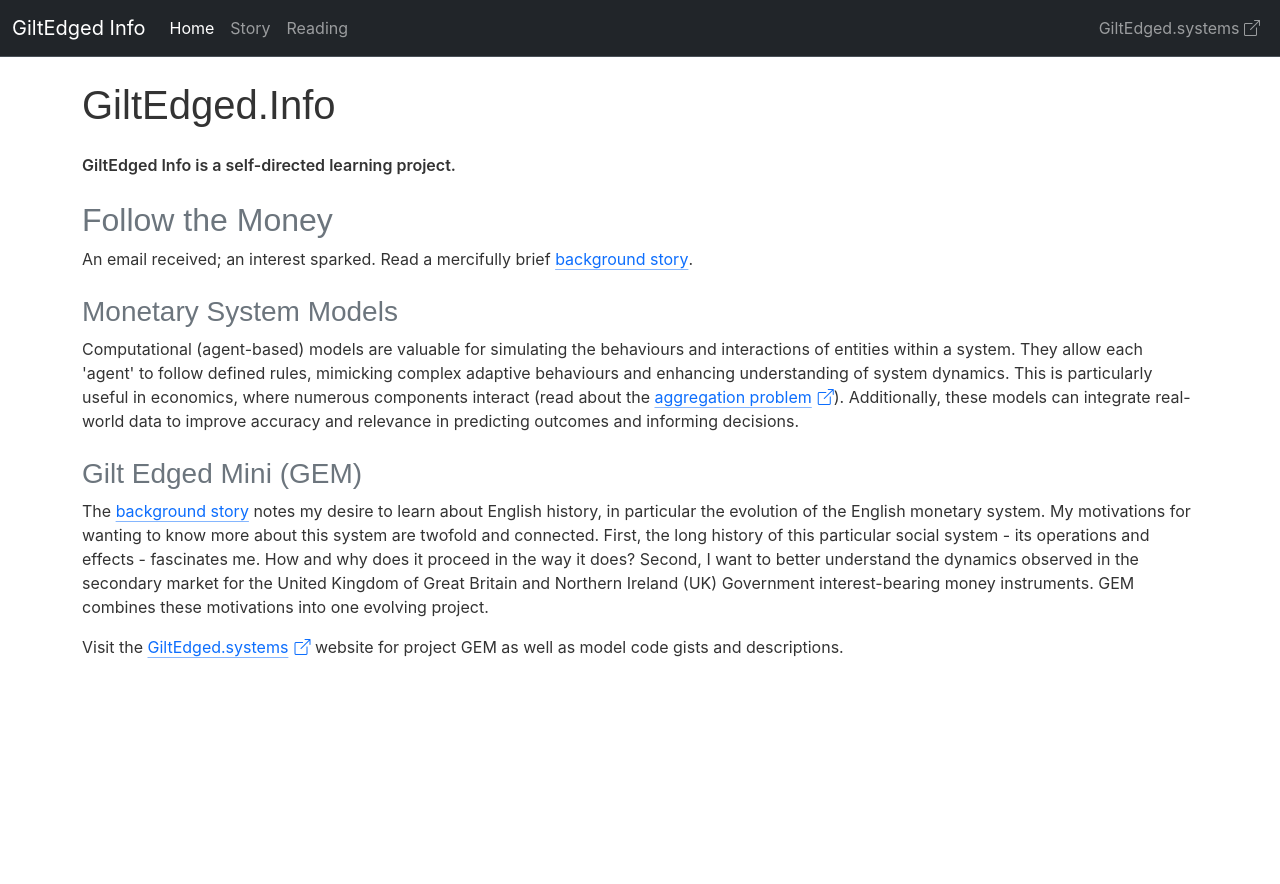
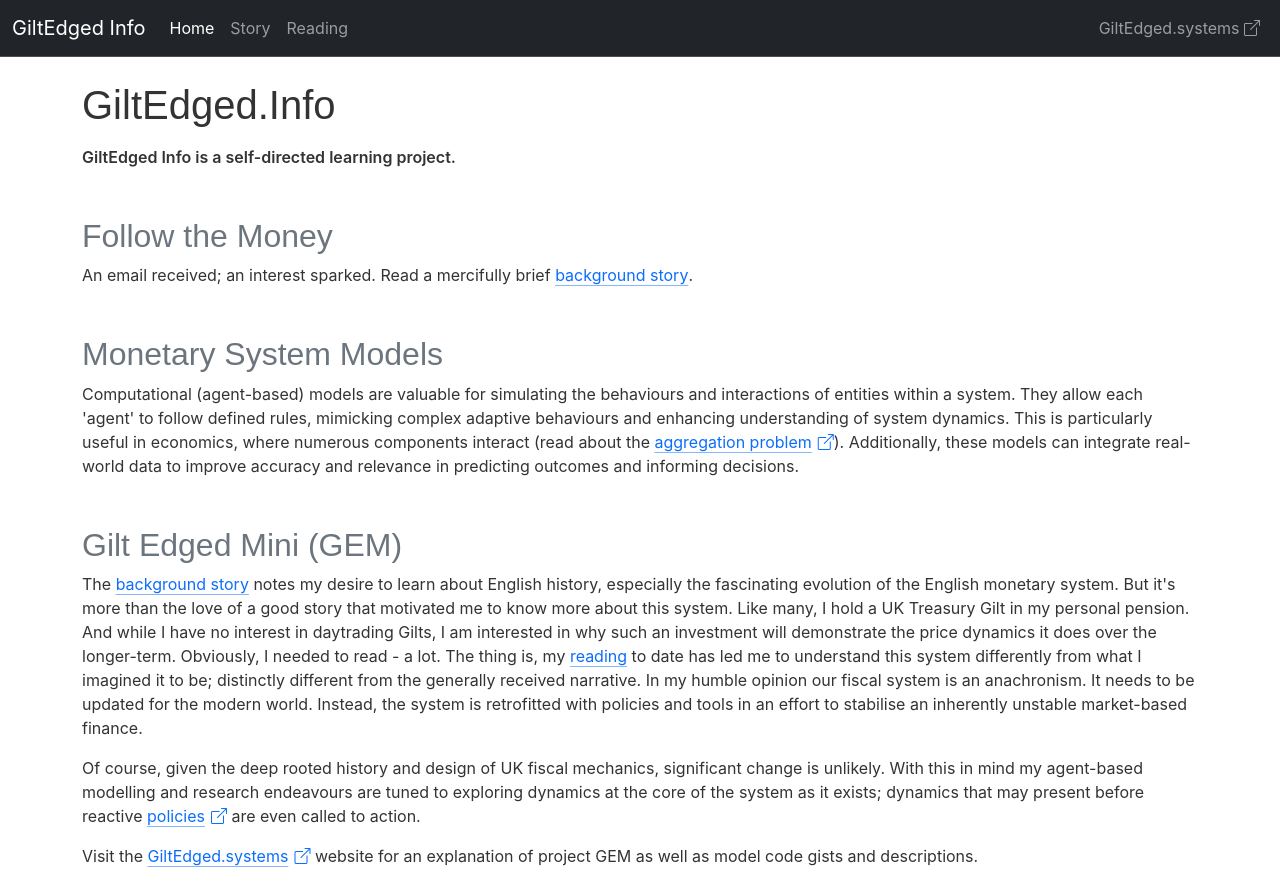
Before and after one commit to danodriscoll/giltedged-info, a React (Vite) app: page / in a window 1280 px wide. Before the commit the page ends 800 px from the top, so only its background shows below. Built offline with nearby package versions, Linux system fonts and the light colour scheme.

Commit message:
text updates

```diff
--- a/src/routes/background-story.jsx
+++ b/src/routes/background-story.jsx
@@ -27,7 +27,7 @@ function Index() {
         </p>
 
         <p>
-          Then one day, having not heard from my SIPP provider in years, they sent me an email. "Your SIPP has a high proportion held as cash" read the subject. They continued, "... This might be part of your strategy, but it can drag on returns." Strategy? I didn't know whether to laugh or cry. What strategy? Surprised to have heard from them at all, I ignored it. A high proportion of not much is not much. But it gnawed at me. I should do <span className="fst-italic">something</span>. I remember my undergraduate economics classes, just, the certainty of lectures articulating the efficient markets hypothesis and the risk free asset. It was obvious, I would invest in a UK government bond fund. The thing is, it didn't feel obvious. Nothing post 2008 financial system collapse felt obvious. What is <span className="fst-italic">this</span> system? I knew nothing beyond a generally received narrative. I wanted to know more. I realised that I had always wanted to know more - about English history and about the evolution of the English monetary system. So, with no particular destination in mind - just a desire to read and learn - my journey began. (See <Link className="icon-link" to="/reading#metaphor" id="metaphor">Metaphors we Live By</Link>. A real eye-opener).
+          Then one day, having not heard from my SIPP provider in years, they sent me an email. "Your SIPP has a high proportion held as cash" read the subject. They continued, "... This might be part of your strategy, but it can drag on returns." Strategy? I didn't know whether to laugh or cry. What strategy? Surprised to have heard from them at all, I ignored it. A high proportion of not much is not much. But it gnawed at me. I should do <span className="fst-italic">something</span>. I remember my undergraduate economics classes, just, the certainty of lectures articulating the efficient markets hypothesis and the risk free asset. It was obvious, I would invest in a UK government bond. The thing is, it didn't feel obvious. Nothing post 2008 financial system collapse felt obvious. What is <span className="fst-italic">this</span> system? I knew nothing beyond a generally received narrative. I wanted to know more. I realised that I had always wanted to know more - about English history and about the evolution of the English monetary system.
         </p>
 
         <h2 className='mb-4 mt-4'>
--- a/src/routes/index.jsx
+++ b/src/routes/index.jsx
@@ -14,11 +14,11 @@ function Index() {
           GiltEdged.Info
         </h1>
 
-        <p className="fw-semibold mt-4">
+        <p className="fw-semibold mt-3">
           GiltEdged Info is a self-directed learning project.
         </p>
 
-        <h2 className="mt-4 text-secondary">
+        <h2 className="mt-5 text-secondary">
           Follow the Money
         </h2>
 
@@ -26,24 +26,28 @@ function Index() {
           An email received; an interest sparked. Read a mercifully brief <Link className="icon-link" to="/background-story">background story</Link>.
         </p>
 
-        <h3 className="mt-4 text-secondary">
+        <h2 className="mt-5 text-secondary">
           Monetary System Models
-        </h3>
+        </h2>
 
         <p>
           Computational (agent-based) models are valuable for simulating the behaviours and interactions of entities within a system. They allow each 'agent' to follow defined rules, mimicking complex adaptive behaviours and enhancing understanding of system dynamics. This is particularly useful in economics, where numerous components interact (read about the <a className="icon-link" href="https://en.wikipedia.org/wiki/Aggregation_problem" target="_blank">aggregation problem <i className="bi bi-box-arrow-up-right mb-2"></i></a>). Additionally, these models can integrate real-world data to improve accuracy and relevance in predicting outcomes and informing decisions.
         </p>
 
-        <h3 className="mt-4 text-secondary">
+        <h2 className="mt-5 text-secondary">
           Gilt Edged Mini (GEM)
-        </h3>
+        </h2>
 
         <p>
-          The <Link className="icon-link" to="/background-story">background story</Link> notes my desire to learn about English history, in particular the evolution of the English monetary system. My motivations for wanting to know more about this system are twofold and connected. First, the long history of this particular social system - its operations and effects - fascinates me. How and why does it proceed in the way it does? Second, I want to better understand the dynamics observed in the secondary market for the United Kingdom of Great Britain and Northern Ireland (UK) Government interest-bearing money instruments. GEM combines these motivations into one evolving project.
+          The <Link className="icon-link" to="/background-story">background story</Link> notes my desire to learn about English history, especially the fascinating evolution of the English monetary system. But it's more than the love of a good story that motivated me to know more about this system. Like many, I hold a UK Treasury Gilt in my personal pension. And while I have no interest in daytrading Gilts, I am interested in why such an investment will demonstrate the price dynamics it does over the longer-term. Obviously, I needed to read - a lot. The thing is, my <Link className="icon-link" to="/reading">reading</Link> to date has led me to understand this system differently from what I imagined it to be; distinctly different from the generally received narrative. In my humble opinion our fiscal system is an anachronism. It needs to be updated for the modern world. Instead, the system is retrofitted with policies and tools in an effort to stabilise an inherently unstable market-based finance.
         </p>
 
         <p>
-          Visit the <a className="icon-link" href="https://www.giltedged.systems" target="_blank">GiltEdged.systems <i className="bi bi-box-arrow-up-right mb-2"></i></a> website for project GEM as well as model code gists and descriptions.
+          Of course, given the deep rooted history and design of UK fiscal mechanics, significant change is unlikely. With this in mind my agent-based modelling and research endeavours are tuned to exploring dynamics at the core of the system as it exists; dynamics that may present before reactive <a className="icon-link" href="https://www.bankofengland.co.uk/quarterly-bulletin/2023/2023/financial-stability-buy-sell-tools-a-gilt-market-case-study" target="_blank">policies <i className="bi bi-box-arrow-up-right mb-2"></i></a> are even called to action.
+        </p>
+
+        <p>
+          Visit the <a className="icon-link" href="https://www.giltedged.systems" target="_blank">GiltEdged.systems <i className="bi bi-box-arrow-up-right mb-2"></i></a> website for an explanation of project GEM as well as model code gists and descriptions.
         </p>
 
       </div>
```
